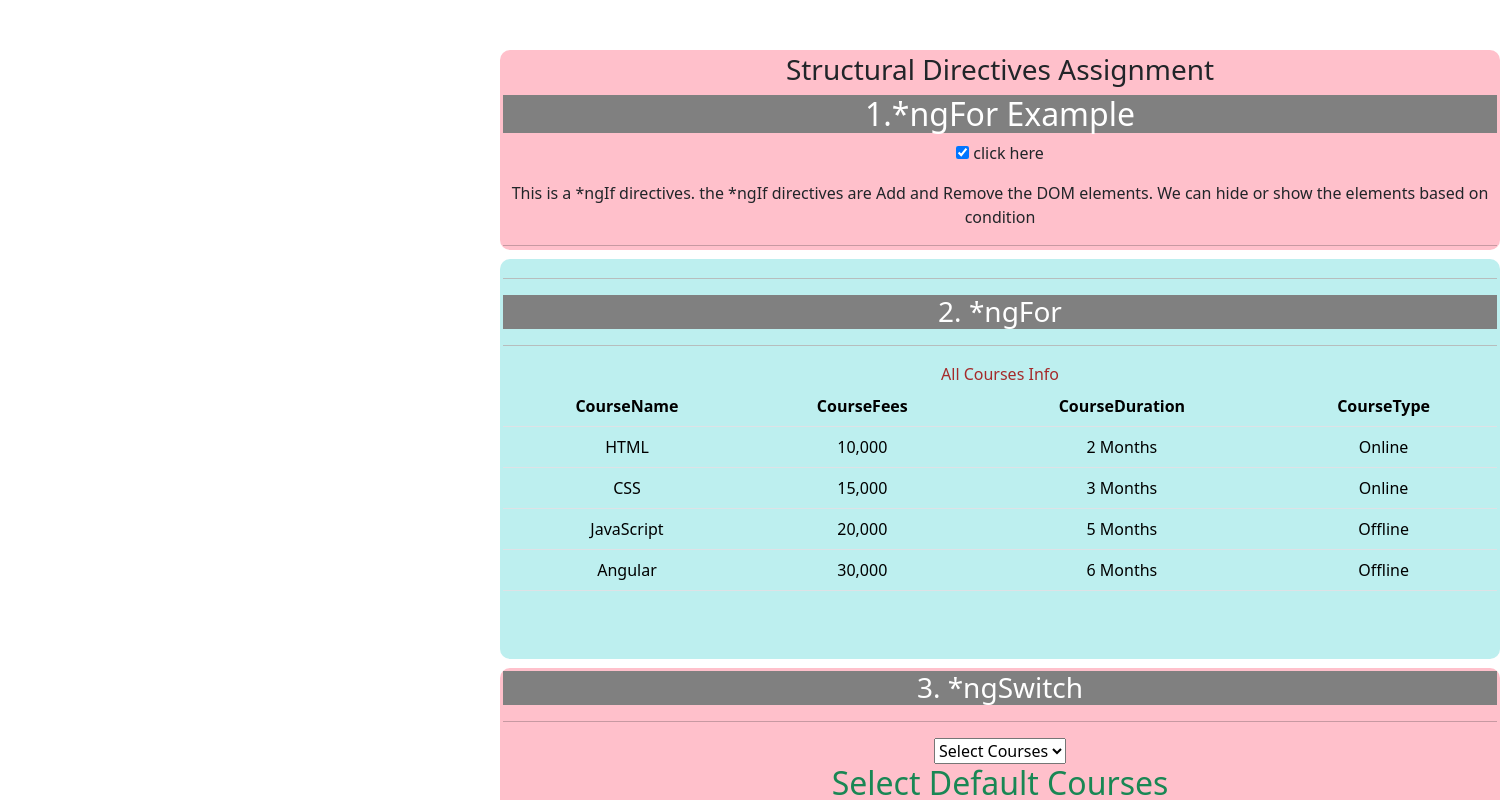
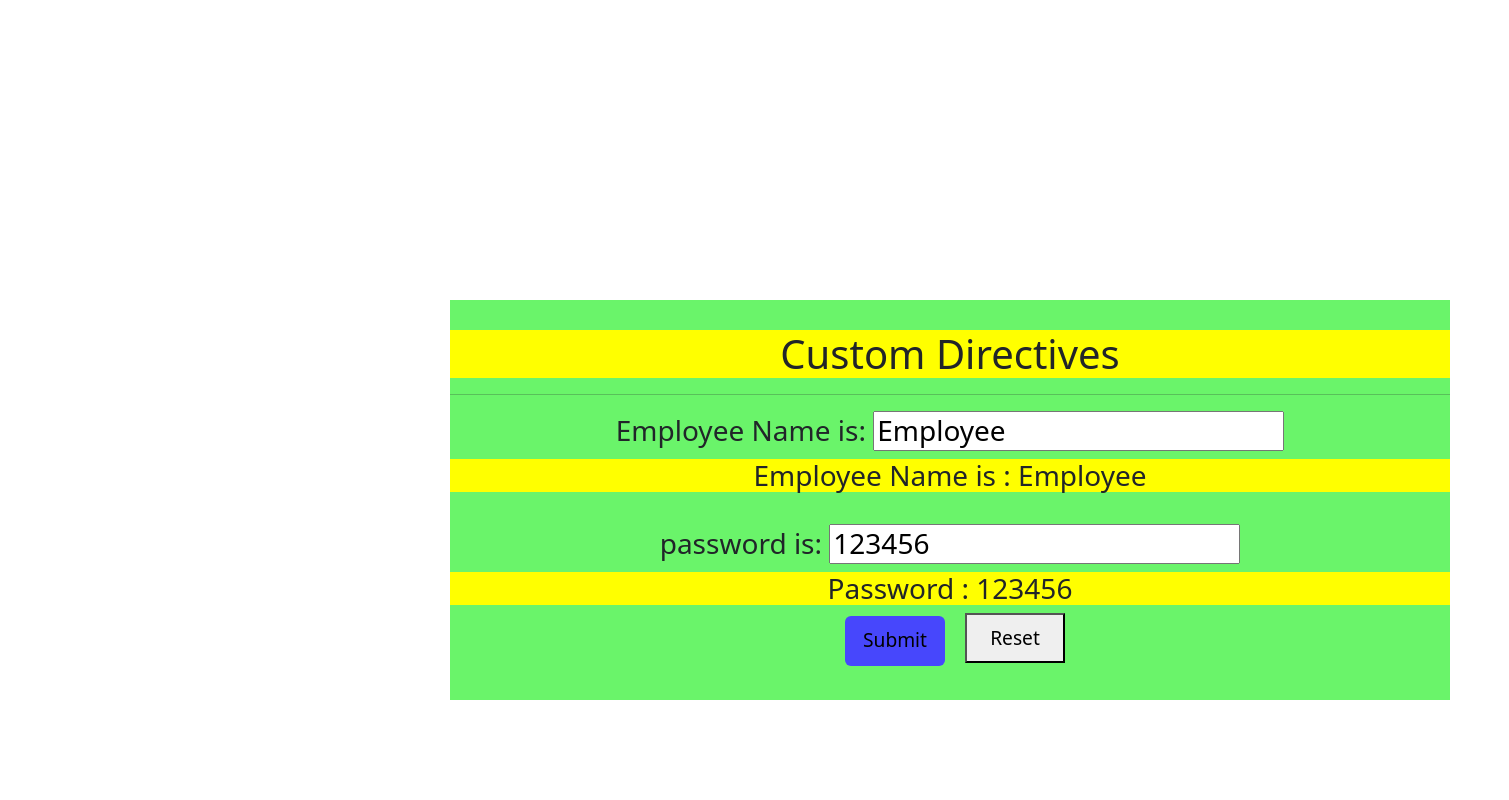
Before and after one commit to Nishaphadtare/angular8_learning, an Angular app in the folder angularapp/: page / in a window 1280 px wide. Shown: the top 800 px of the page, 1509 px wide, since content can reach past the window. Built offline with nearby package versions, Linux system fonts and the light colour scheme.

Commit message:
Assignment of Custom Directives
Assignment of Custom Directives

```diff
--- a/angularapp/src/app/app.component.html
+++ b/angularapp/src/app/app.component.html
@@ -5,8 +5,8 @@
     Welcome to {{ title }}!
   </h1> -->
   <!-- <app-server></app-server> -->
-  <app-democourse> </app-democourse>
-  <app-ngswitchassign></app-ngswitchassign>
+  <!-- <app-democourse> </app-democourse> -->
+  <!-- <app-ngswitchassign></app-ngswitchassign> -->
 
   <!-- <app-warning></app-warning> -->
   <!-- <app-success></app-success> -->
@@ -24,16 +24,17 @@
     <h2><a target="_blank" rel="noopener" href="https://blog.angular.io/">Angular blog</a></h2>
   </li>
 </ul> -->
+
 <!-- <app-servers></app-servers> -->
+
+<app-directives></app-directives>
 <!-- <app-ngswitch></app-ngswitch> -->
+
 <!-- <app-demodirectives></app-demodirectives> -->
 
-
-
-
-
-
+<!-- <app-attri></app-attri> -->
 
 <!-- <app-twoway></app-twoway> -->
+
 <!-- <button type="button" class="btn btn-primary">Primary</button> -->
 <router-outlet></router-outlet>
--- a/angularapp/src/app/attri/attri.component.html
+++ b/angularapp/src/app/attri/attri.component.html
@@ -2,7 +2,7 @@
     learning anuglar 8
 </div>
 
-<h4>Ng Class</h4>
+<h4> Ng Class</h4>
 
 <ul *ngFor="let person of people">
     <li [ngClass]="{
@@ -16,4 +16,5 @@
 </ul>
 
 <p> Normal para</p>
-<p appCustdir> custom para</p>
+<p appCustdir> custom para </p>
+<!-- <div> custom para div</div> -->
--- /dev/null
+++ b/angularapp/src/app/cusdirassin.directive.ts
@@ -0,0 +1,16 @@
+import { asNativeElements, Directive, ElementRef, Renderer2 } from '@angular/core';
+
+@Directive({
+  selector: '[appCusdirassin]'
+})
+export class CusdirassinDirective {
+
+  constructor(private el: ElementRef, private render: Renderer2 ) {
+    console.log(`Custom Directives applied`);
+
+    render.setStyle(el.nativeElement,`backgroundColor`, `yellow` );
+
+   }
+
+
+}
--- a/angularapp/src/app/custdir.directive.ts
+++ b/angularapp/src/app/custdir.directive.ts
@@ -8,7 +8,7 @@ export class CustdirDirective {
   constructor(private el: ElementRef, private render: Renderer2) {
     console.log('Custom directives applied');
 
-        // el.nativeElement.style.backgroundColor = 'ngray';
+        // el.nativeElement.style.backgroundColor = 'gray';
     // el.nativeElement.style.display = 'none';
 
     render.setStyle(el.nativeElement, 'backgroundColor', 'yellow')
--- /dev/null
+++ b/angularapp/src/app/directives/directives.component.css
@@ -0,0 +1,23 @@
+.box{
+    height: 400px;
+    width: 1000px;
+    background-color: rgb(106, 244, 106);
+    margin-left: 450px;
+    margin-top: 300px;
+    padding-top: 30px;
+}
+button{
+    gap: 10px;
+    size: 50px;
+    margin-left: 10px;
+    height: 50px;
+    width: 100px;
+    font-size: larger;
+    font-style: bold;
+}
+
+#a{
+    background-color: rgb(71, 71, 252);
+    color: black;
+    margin-right: 10px;
+}
--- /dev/null
+++ b/angularapp/src/app/directives/directives.component.html
@@ -0,0 +1,14 @@
+
+<div class="box">
+    <h1 appCusdirassin> Custom Directives</h1>
+    <hr>
+    <h3>  Employee Name is: <input type="text" [(ngModel)]="name"> </h3>
+    <h3 appCusdirassin> Employee Name is : <label>{{name}}</label> </h3>
+    <br>
+    <h3> password is: <input type="text" [(ngModel)]="password"> </h3>
+    <h3 appCusdirassin> Password : <label>{{password}}</label></h3>
+
+    <button type="button" class="btn btn-submit" [disabled]="!name" (click)="onSubmit()" id="a">Submit</button>
+
+    <button [disabled]="!name"  (click)="onRset()" > Reset </button>
+</div>
--- /dev/null
+++ b/angularapp/src/app/directives/directives.component.ts
@@ -0,0 +1,26 @@
+import { Component, OnInit } from '@angular/core';
+
+@Component({
+  selector: 'app-directives',
+  templateUrl: './directives.component.html',
+  styleUrls: ['./directives.component.css']
+})
+export class DirectivesComponent implements OnInit {
+
+  name: string= "Employee";
+  password: string ="123456"
+
+  onRset(){
+    this.name=" ";
+    this.password= " ";
+  }
+  OnSubmit(){
+    this.name=" ";
+    this.password= " ";
+  }
+  constructor() { }
+
+  ngOnInit() {
+  }
+
+}
```
Also changed, not shown: angularapp/src/app/app.module.ts (+9 -1 lines).
